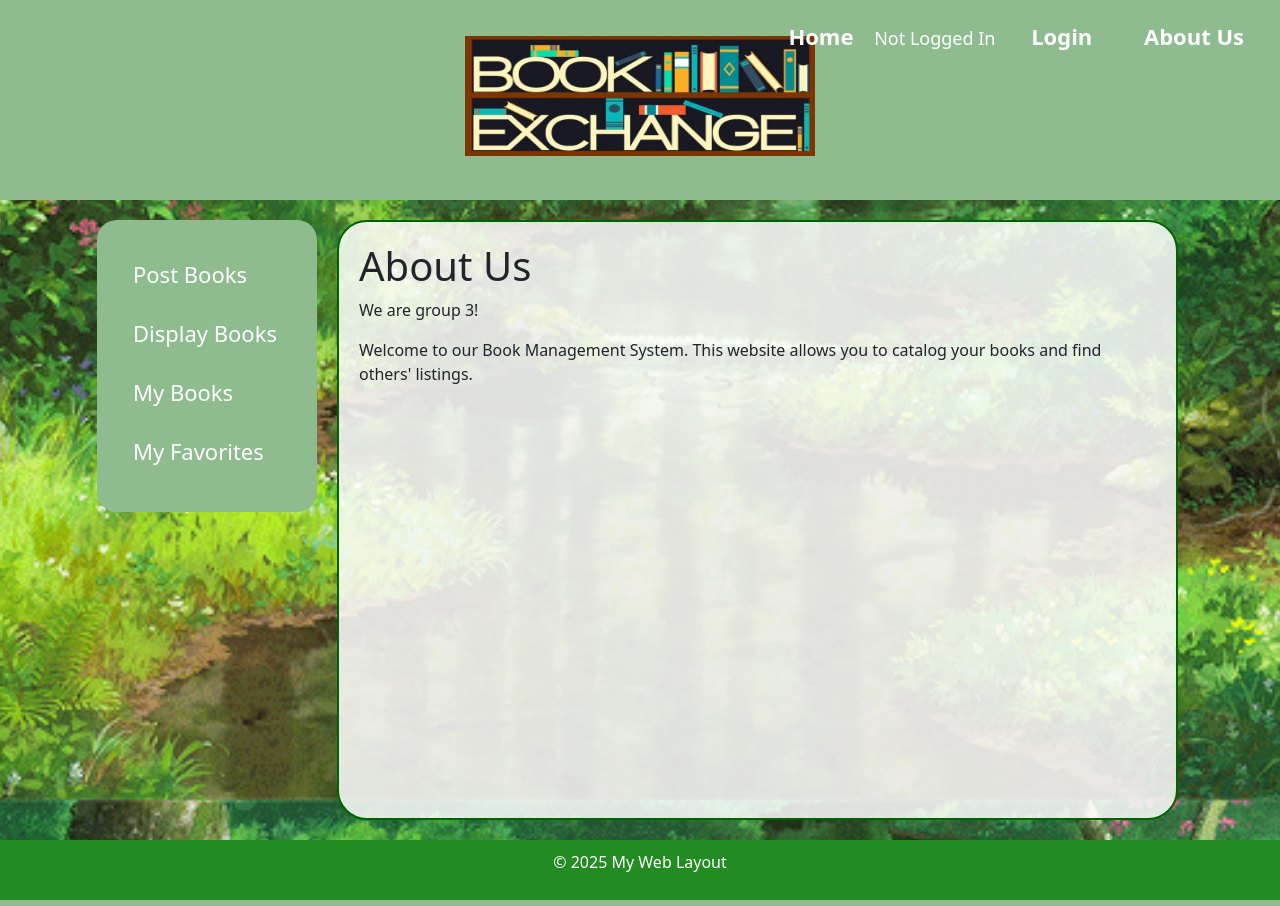
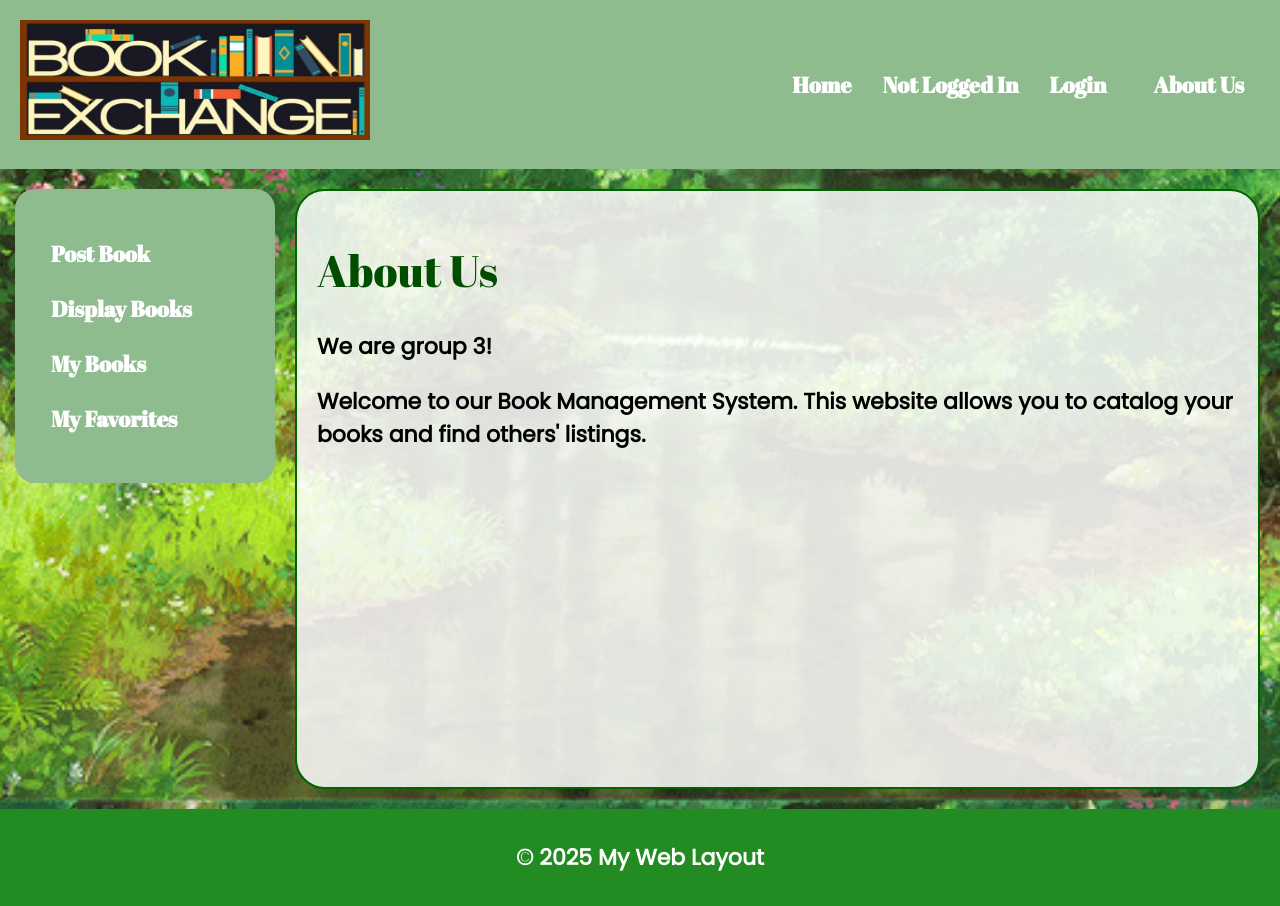
Before and after one commit to J3mm2/cs3337Project, a Django app: template CS3337S1/bookEx/bookEx/templates/bookMng/about_us.html in a window 1280 px wide. Run offline with Django 3.2, Linux system fonts and the light colour scheme; the template is opened without the code that fills it, so the values that code supplies are empty.

Commit message:
made it so top nav bar can fit on screen when on a smaller screen (like phone or split screen) changed font of the nav bar, sidebar, and titles changed hover color changed title color to green

```diff
--- a/CS3337S1/bookEx/bookEx/static/base.css
+++ b/CS3337S1/bookEx/bookEx/static/base.css
@@ -1,40 +1,48 @@
+@import url('https://fonts.googleapis.com/css2?family=Abril+Fatface&family=Poppins&display=swap');
 
 body {
     background: url("/static/forest_gif.gif") no-repeat center fixed;
     background-size: cover;
-    font-family: Arial, sans-serif;
-    font-weight: bold;
+    font-family: 'Poppins', sans-serif;
     font-size: 22px;
     margin: 0;
     padding: 0;
+    font-weight: bold;
 }
 
+h1, h2, h3, h4, h5, h6,
+.banner h1 {
+    font-family: 'Abril Fatface', serif;
+    font-weight: normal;
+    color: #004d00;
+}
 
 header {
     background-color: darkseagreen;
     color: white;
     padding: 20px;
     position: relative;
+    display: flex;
+    justify-content: space-between;
+    align-items: center;
 }
 
 .auth-controls {
-    position: absolute;
-    top: 20px;
-    right: 20px;
-    font-size: 18px;
+    display: flex;
+    gap: 15px;
+    align-items: center;
 }
 
 .auth-controls a,
 .auth-controls button,
-.navbar-nav .nav-link,
 .about-us-btn {
     color: white;
     background: none;
     border: none;
     font-size: 22px;
     font-weight: bold;
+    font-family: 'Abril Fatface', serif;
     text-decoration: none;
-    margin-left: 15px;
     padding: 8px 16px;
     border-radius: 50px;
     transition: background-color 0.3s ease, color 0.3s ease;
@@ -42,15 +50,9 @@ header {
 
 .auth-controls a:hover,
 .auth-controls button:hover,
-.navbar-nav .nav-link:hover,
 .about-us-btn:hover {
-    background-color: pink;
+    background-color: honeydew;
     color: darkgreen !important;
-}
-
-
-.navbar {
-    background-color: darkseagreen;
 }
 
 .banner img {
@@ -58,7 +60,7 @@ header {
     width: 350px;
 }
 
-/* Sidebar */
+/* Layout */
 .container {
     display: flex;
     min-height: 80vh;
@@ -89,6 +91,7 @@ header {
     color: white;
     text-decoration: none;
     font-size: 22px;
+    font-family: 'Abril Fatface', serif;
     border-radius: 50px;
     padding: 8px 16px;
     display: inline-block;
@@ -96,7 +99,7 @@ header {
 }
 
 .sidebar ul li a:hover {
-    background-color: pink;
+    background-color: honeydew;
     color: darkgreen;
 }
 
@@ -109,15 +112,7 @@ header {
     border: 2px solid darkgreen;
 }
 
-
-footer {
-    background-color: #228B22;
-    color: white;
-    text-align: center;
-    padding: 10px 0;
-}
-
-/* Oval text boxess & Buttons /
+/* Inputs & Buttons */
 input[type="text"],
 input[type="email"],
 input[type="password"],
@@ -130,6 +125,8 @@ select {
     font-weight: bold;
     border: 1px solid #ccc;
     width: 100%;
+    max-width: 100%;
+    box-sizing: border-box;
     margin-bottom: 15px;
 }
 
@@ -146,10 +143,11 @@ button,
 button:hover,
 input[type="submit"]:hover,
 .btn:hover {
-    background-color: pink !important;
+    background-color: honeydew !important;
     color: darkgreen !important;
 }
 
+/* Table */
 .book-table {
     width: 100%;
     border-collapse: collapse;
@@ -173,3 +171,20 @@ input[type="submit"]:hover,
 .book-table tr:nth-child(odd) {
     background-color: #ffffff;
 }
+
+footer {
+    background-color: #228B22;
+    color: white;
+    text-align: center;
+    padding: 10px 0;
+}
+
+/* Responsive for navbar only */
+@media (max-width: 768px) {
+    .auth-controls {
+        flex-direction: column;
+        align-items: flex-end;
+        gap: 5px;
+        margin-top: 10px;
+    }
+}
--- a/CS3337S1/bookEx/bookEx/templates/base.html
+++ b/CS3337S1/bookEx/bookEx/templates/base.html
@@ -6,50 +6,34 @@
     <meta name="viewport" content="width=device-width, initial-scale=1.0">
     <title>{% block title %}Book Exchange{% endblock %}</title>
     <link rel="stylesheet" href="{% static 'base.css' %}" type="text/css">
-    <link href="https://cdn.jsdelivr.net/npm/bootstrap@5.3.3/dist/css/bootstrap.min.css" rel="stylesheet" />
+    <link href="https://fonts.googleapis.com/css2?family=Abril+Fatface&family=Poppins&display=swap" rel="stylesheet">
 </head>
 <body>
     <header>
+        <div class="banner">
+            <img src="{% static 'book_banner.jpeg' %}" alt="Banner">
+        </div>
         <div class="auth-controls">
             <a href="/">Home</a>
             {% if user.is_authenticated %}
-                {{ user.username }}
-                <form action="{% url 'logout' %}?next=/" method="post" style="display: inline;">
+                <span style="font-family: 'Abril Fatface', serif; color: white;">{{ user.username }}</span>
+                <form action="{% url 'logout' %}?next=/" method="post" style="display:inline;">
                     {% csrf_token %}
-                    <button type="submit" class="btn btn-primary rounded-pill">Logout</button>
+                    <button type="submit">Logout</button>
                 </form>
             {% else %}
-                Not Logged In
+                <span style="font-family: 'Abril Fatface', serif; color: white;">Not Logged In</span>
                 <a href="{% url 'login' %}?next=/">Login</a>
             {% endif %}
             <a href="{% url 'about_us' %}" class="about-us-btn">About Us</a>
         </div>
-
-        <div class="banner text-center mt-3">
-            <img src="{% static 'book_banner.jpeg' %}" alt="Banner">
-        </div>
-
-        <nav class="navbar navbar-expand-lg mt-2">
-            <div class="container-fluid">
-                <button class="navbar-toggler ms-auto" type="button" data-bs-toggle="collapse" data-bs-target="#navbarMain"
-                    aria-controls="navbarMain" aria-expanded="false" aria-label="Toggle navigation">
-                    <span class="navbar-toggler-icon"></span>
-                </button>
-                <div class="collapse navbar-collapse justify-content-end" id="navbarMain">
-                    <ul class="navbar-nav me-auto mb-2 mb-lg-0">
-                        {% block topnav %}
-                        {% endblock topnav %}
-                    </ul>
-                </div>
-            </div>
-        </nav>
     </header>
 
     <div class="container">
         <nav class="sidebar">
             <ul>
                 {% block sidenav %}
-                <li><a href="{% url 'postbook' %}">Post Books</a></li>
+                <li><a href="{% url 'postbook' %}">Post Book</a></li>
                 <li><a href="{% url 'displaybooks' %}">Display Books</a></li>
                 <li><a href="{% url 'mybooks' %}">My Books</a></li>
                 <li><a href="{% url 'my_favorites' %}">My Favorites</a></li>
@@ -66,6 +50,7 @@
     <footer>
         <p>&copy; 2025 My Web Layout</p>
     </footer>
+
     <script src="https://cdn.jsdelivr.net/npm/bootstrap@5.3.3/dist/js/bootstrap.bundle.min.js"></script>
 </body>
 </html>
```
